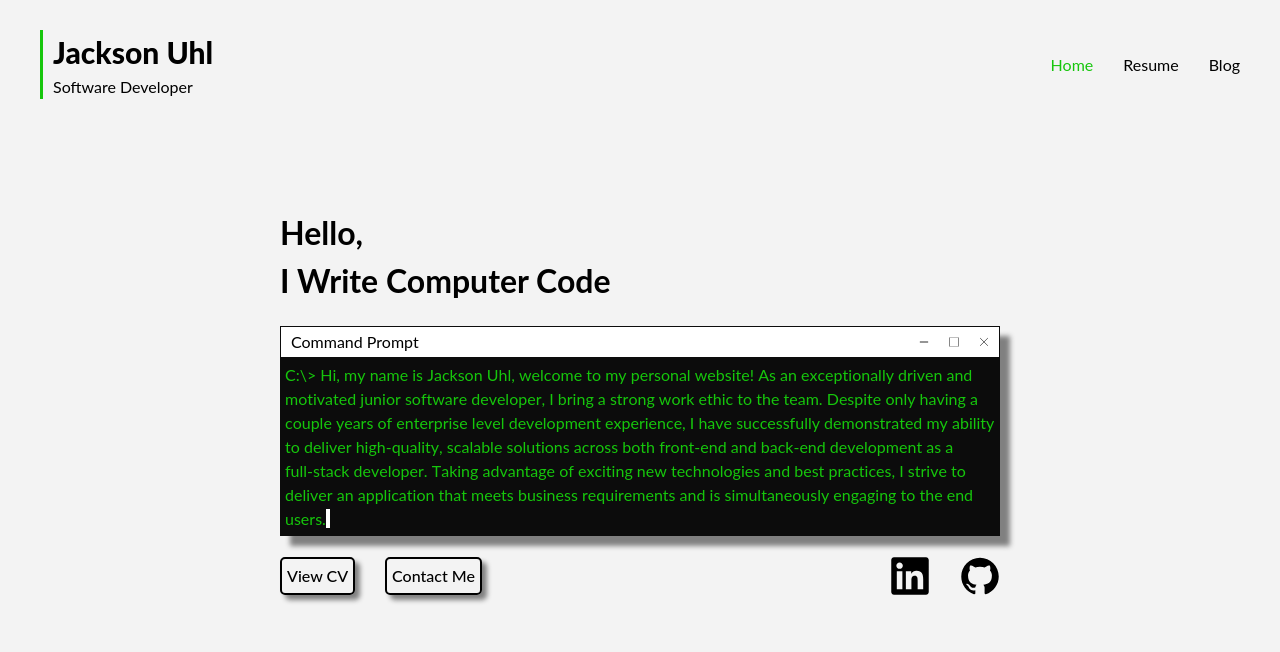
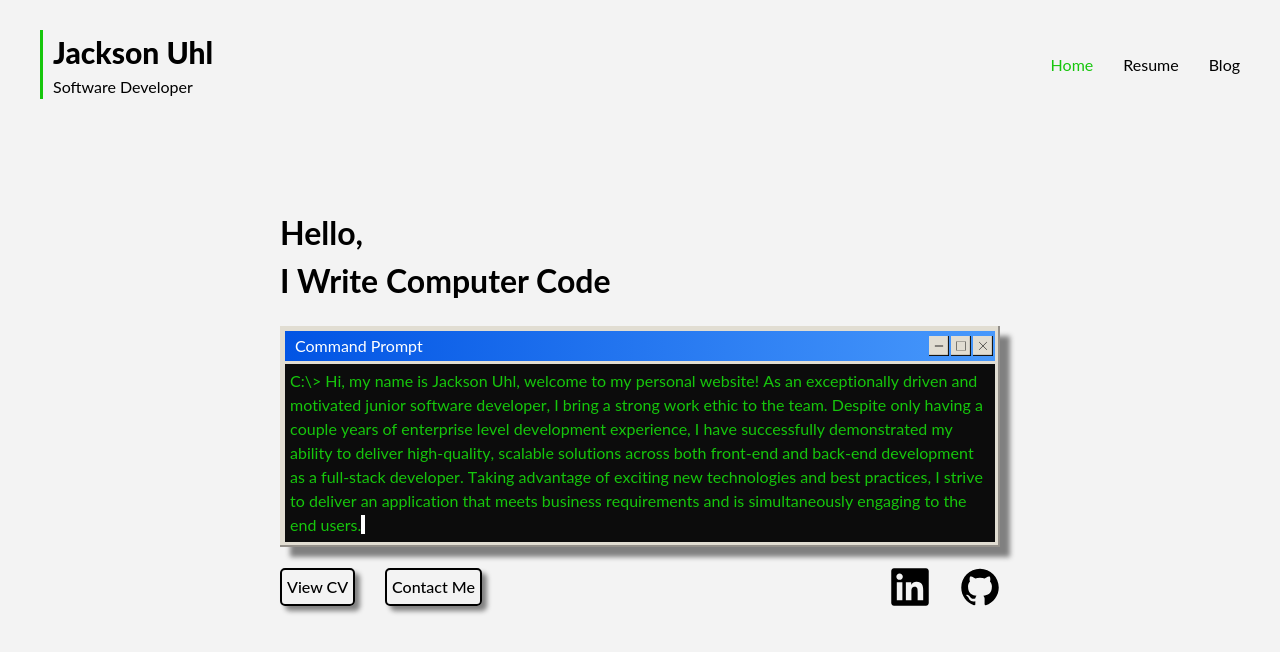
Before and after one commit to JackUhl/Personal_Website, a React (Vite) app: page / in a window 1280 px wide. Shown: the top 652 px of the page. Built offline with nearby package versions, Linux system fonts and the light colour scheme.

Commit message:
Add terminal stylings and set home page to use random styling

```diff
--- a/src/components/RevealComponent/IRevealComponent.ts
+++ b/src/components/RevealComponent/IRevealComponent.ts
@@ -1,4 +1,4 @@
-export default interface IRevealComponent extends React.PropsWithChildren{
+export default interface IRevealComponent extends React.PropsWithChildren {
     timeoutInterval: number;
     repeat?: boolean;
     displayInline?: boolean;
--- a/src/components/TerminalComponent/ITerminalComponent.ts
+++ b/src/components/TerminalComponent/ITerminalComponent.ts
@@ -1,5 +1,8 @@
+import { WindowStyle } from "../../models/enums/WindowStyles";
+
 export interface ITerminalComponent {
     text: string;
     path?: string;
     drive?: string
+    theme?: WindowStyle;
 }
--- a/src/components/TerminalComponent/TerminalComponent.module.css
+++ b/src/components/TerminalComponent/TerminalComponent.module.css
@@ -1,37 +1,7 @@
-.terminalContainer {
-    box-shadow: 10px 10px 5px var(--box-shadow-color);
-}
-
-.terminalWindow {
-    background-color: #ffffff;
-    color: #000000;
-    border: solid #0c0c0c 1px;
-    align-content: center;
-    max-height: 30px;
-
-    img {
-        padding: 10px;
-        width: 10px;
-    }
-
-    .normalButton:hover {
-        background-color: #e5e5e5;
-    }
-
-    .closeButton:hover {
-        background-color: #e8111f;
-    }
-}
-
 .terminalBody {
     background-color: #0c0c0c;
     padding: 5px;
     color: var(--tertiary-color) !important;
-}
-
-.windowTitle {
-    padding-left: 10px;
-    align-content: center;
 }
 
 .blinkFilled {
@@ -41,11 +11,3 @@
 .blinkEmpty {
     background-color: unset;
 }
-
-.opacityHidden {
-    opacity: 0;
-}
-
-.opacityShown {
-    opacity: 1;
-}
--- a/src/components/TerminalComponent/TerminalComponent.tsx
+++ b/src/components/TerminalComponent/TerminalComponent.tsx
@@ -1,12 +1,9 @@
 import ClassnameJoiner from "../../utilities/helpers/ClassnameJoiner";
-import minimizeImage from "../../assets/svg/dash.svg"
-import fullscreenImage from "../../assets/svg/square.svg"
-import closeImage from "../../assets/svg/close.svg"
-import { blinkEmpty, blinkFilled, closeButton, normalButton, opacityHidden, opacityShown, terminalBody, terminalContainer, terminalWindow, windowTitle } from "./TerminalComponent.module.css";
-import { flexRow, justifyContentBetween } from "../../styling/shared.module.css";
+import { blinkEmpty, blinkFilled, terminalBody } from "./TerminalComponent.module.css";
 import { ITerminalComponent } from "./ITerminalComponent";
 import { useEffect, useState } from "react";
 import RevealComponent from "../RevealComponent/RevealComponent";
+import WindowComponent from "../WindowComponent/WindowComponent";
 
 export default function TerminalComponent(props: ITerminalComponent) {
     const [blink, setBlink] = useState(false);
@@ -25,15 +22,7 @@ export default function TerminalComponent(props: ITerminalComponent) {
     }
 
     return(
-        <div className={terminalContainer}>
-            <div className={ClassnameJoiner.join([terminalWindow, flexRow, justifyContentBetween])}>
-                <p className={windowTitle}>Command Prompt</p>
-                <div>
-                    <img src={minimizeImage} className={normalButton}/>
-                    <img src={fullscreenImage} className={normalButton}/>
-                    <img src={closeImage} className={closeButton}/>
-                </div>
-            </div>
+        <WindowComponent title={"Command Prompt"} theme={props.theme}>
             <div className={terminalBody}>
                 <div>
                     <span>{`${props.drive ?? "C"}:\\${props.path ?? ""}> `}</span>
@@ -43,6 +32,6 @@ export default function TerminalComponent(props: ITerminalComponent) {
                     </RevealComponent>
                 </div>
             </div>
-        </div>
+        </WindowComponent>
     )
 }
--- /dev/null
+++ b/src/components/WindowComponent/IWindowComponent.ts
@@ -0,0 +1,6 @@
+import { WindowStyle } from "../../models/enums/WindowStyles";
+
+export default interface IWindowComponent extends React.PropsWithChildren {
+    title: string;
+    theme?: WindowStyle;
+}
--- /dev/null
+++ b/src/components/WindowComponent/WindowComponent.module.css
@@ -0,0 +1,159 @@
+.windowContainer {
+    box-shadow: 10px 10px 5px var(--box-shadow-color);
+}
+
+.xpWindowStyle {
+    background-color: #e1ddd2;
+    padding: 5px;
+    row-gap: 3px;
+    box-shadow: -2px -2px #94908a inset;
+}
+
+.xpToolbarStyle {
+    background: linear-gradient(90deg, rgba(1,84,228,1) 0%, rgba(72,153,252,1) 100%);
+    color: #ffffff;
+    align-content: center;
+    height: 30px;
+}
+
+.xpButtonStyle {
+    padding: 5px;
+    width: 10px;
+    background-color: #e1ddd2;
+    box-shadow: -1px -1px 1px #000000 inset;
+}
+
+.xpButtonStyle:hover {
+    cursor: pointer;
+}
+
+.xpButtonStyle:active {
+    background-color: #96948e;
+}
+
+.xpButtonsStyle {
+    column-gap: 2px;
+    padding-right: 2px;
+}
+
+.sevenWindowStyle {
+    background-color: #0f5c9fc9;
+    padding: 0px 5px 5px 5px;
+    border: 1px solid #ffffff;
+}
+
+.sevenToolbarStyle {
+    color: #000000;
+    align-content: center;
+    height: 30px;
+}
+
+.sevenButtonsStyle {
+    width: 100px;
+}
+
+.sevenButtonNormalStyle {
+    flex: 1;
+    height: 20px;
+    background: rgb(176,204,224);
+    background: linear-gradient(180deg, #b0cce0 15%, #8aacc7 44%, #43739b 58%, #5680ab 85%);
+    border-right: 1px solid black;
+    border-bottom: 1px solid black;
+    border-left: 1px solid black;
+}
+
+.sevenButtonNormalImageStyle {
+    width: 10px;
+    filter: invert(95%) sepia(95%) saturate(21%) hue-rotate(6deg) brightness(104%) contrast(107%);
+}
+
+.sevenButtonNormalStyle:hover {
+    cursor: pointer;
+    background: rgb(189, 219, 241);
+    background: linear-gradient(180deg, rgba(189,219,241,1) 15%, rgba(149,186,215,1) 44%, rgba(77,132,179,1) 58%, rgba(97,143,191,1) 85%);
+}
+
+.sevenButtonNormalStyle:active {
+    background: rgb(157,181,198);
+    background: linear-gradient(180deg, rgba(157,181,198,1) 15%, rgba(120,150,173,1) 44%, rgba(59,101,136,1) 58%, rgba(75,112,149,1) 85%);
+}
+
+.sevenButtonMinimizeStyle {
+    border-bottom-left-radius: 5px;
+}
+
+.sevenButtonCloseStyle {
+    flex: 2;
+    height: 20px;
+    background: rgb(218,161,158);
+    background: linear-gradient(180deg, rgba(218,161,158,1) 15%, rgb(205, 119, 111, 1) 44%, rgba(184, 55, 41, 1) 58%, rgba(154, 75, 68, 1) 85%);
+    border-right: 1px solid black;
+    border-bottom: 1px solid black;
+    border-left: 1px solid black;
+    border-bottom-right-radius: 5px;
+}
+
+.sevenButtonCloseImageStyle {
+    width: 10px;
+    filter: invert(95%) sepia(95%) saturate(21%) hue-rotate(6deg) brightness(104%) contrast(107%);
+}
+
+.sevenButtonCloseStyle:hover {
+    cursor: pointer;
+    background: rgb(212,154,150);
+    background: linear-gradient(180deg, rgba(212,154,150,1) 15%, rgba(218,126,118,1) 44%, rgba(198,60,43,1) 58%, rgba(172,83,75,1) 85%);
+}
+
+.sevenButtonCloseStyle:active {
+    background: rgb(189,138,135);
+    background: linear-gradient(180deg, rgba(189,138,135,1) 15%, rgba(172,99,92,1) 44%, rgba(159,48,35,1) 58%, rgba(124,60,55,1) 85%);
+}
+
+.sevenWindowTitle {
+    text-shadow: 0px 0px 1em #ffffff;
+}
+
+.sevenContentStyle {
+    border: 1px solid #ffffff;
+}
+
+.tenToolbarStyle {
+    background-color: #ffffff;
+    color: #000000;
+    border: solid #0c0c0c 1px;
+    align-content: center;
+    height: 30px;
+}
+
+.tenButtonNormalStyle {
+    padding: 10px;
+    width: 10px;
+}
+
+.tenButtonCloseStyle {
+    padding: 10px;
+    width: 10px;
+}
+
+.tenButtonNormalStyle:hover {
+    cursor: pointer;
+    background-color: #e5e5e5;
+}
+
+.tenButtonNormalStyle:active {
+    background-color: #cacaca;
+}
+
+.tenButtonCloseStyle:hover {
+    cursor: pointer;
+    background-color: #e8111f;
+}
+
+.tenButtonCloseStyle:active {
+    background-color: #b30b16;
+}
+
+.windowTitle {
+    padding-left: 10px;
+    align-content: center;
+}
--- /dev/null
+++ b/src/components/WindowComponent/WindowComponent.tsx
@@ -0,0 +1,84 @@
+import { alignItemsCenter, alignItemsStart, flexColumn, flexRow, justifyContentBetween, justifyContentCenter } from "../../styling/shared.module.css";
+import ClassnameJoiner from "../../utilities/helpers/ClassnameJoiner";
+import IWindowComponent from "./IWindowComponent";
+import { windowContainer, tenToolbarStyle, xpToolbarStyle, windowTitle, xpWindowStyle, xpButtonStyle, xpButtonsStyle, tenButtonNormalStyle, tenButtonCloseStyle, sevenWindowStyle, sevenToolbarStyle, sevenButtonNormalStyle, sevenButtonCloseStyle, sevenButtonMinimizeStyle, sevenWindowTitle, sevenContentStyle, sevenButtonsStyle, sevenButtonNormalImageStyle, sevenButtonCloseImageStyle } from "./WindowComponent.module.css";
+import minimizeImage from "../../assets/svg/dash.svg"
+import fullscreenImage from "../../assets/svg/square.svg"
+import closeImage from "../../assets/svg/close.svg"
+import { WindowStyle } from "../../models/enums/WindowStyles";
+
+export default function WindowComponent(props: IWindowComponent) {
+    const xpStyle = (
+        <div className={windowContainer}>
+            <div className={ClassnameJoiner.join([xpWindowStyle, flexColumn])}>
+                <div className={ClassnameJoiner.join([xpToolbarStyle, flexRow, justifyContentBetween])}>
+                    <p className={windowTitle}>{props.title}</p>
+                    <div className={ClassnameJoiner.join([flexRow, alignItemsCenter, xpButtonsStyle])}>
+                        <img src={minimizeImage} className={xpButtonStyle}/>
+                        <img src={fullscreenImage} className={xpButtonStyle}/>
+                        <img src={closeImage} className={xpButtonStyle}/>
+                    </div>
+                </div>
+                {props.children}
+            </div>
+        </div>
+    )
+
+    const sevenStyle = (
+        <div className={windowContainer}>
+            <div className={ClassnameJoiner.join([sevenWindowStyle, flexColumn])}>
+                <div className={ClassnameJoiner.join([sevenToolbarStyle, flexRow, justifyContentBetween])}>
+                    <p className={ClassnameJoiner.join([windowTitle, sevenWindowTitle])}>{props.title}</p>
+                    <div className={ClassnameJoiner.join([flexRow, alignItemsStart, sevenButtonsStyle])}>
+                        <div className={ClassnameJoiner.join([flexRow, justifyContentCenter, alignItemsCenter, sevenButtonNormalStyle, sevenButtonMinimizeStyle])}>
+                            <img src={minimizeImage} className={sevenButtonNormalImageStyle}/>
+                        </div>
+                        <div className={ClassnameJoiner.join([flexRow, justifyContentCenter, alignItemsCenter, sevenButtonNormalStyle])}>
+                            <img src={fullscreenImage} className={sevenButtonNormalImageStyle}/>
+                        </div>
+                        <div className={ClassnameJoiner.join([flexRow, justifyContentCenter, alignItemsCenter, sevenButtonCloseStyle])}>
+                            <img src={closeImage} className={sevenButtonCloseImageStyle}/>
+                        </div>
+                    </div>
+                </div>
+                <div className={sevenContentStyle}>
+                    {props.children}
+                </div>
+            </div>
+        </div>
+    )
+
+    const tenStyle = (
+        <div className={windowContainer}>
+            <div className={ClassnameJoiner.join([flexColumn])}>
+                <div className={ClassnameJoiner.join([tenToolbarStyle, flexRow, justifyContentBetween])}>
+                    <p className={windowTitle}>{props.title}</p>
+                    <div className={ClassnameJoiner.join([flexRow, alignItemsCenter])}>
+                        <img src={minimizeImage} className={tenButtonNormalStyle}/>
+                        <img src={fullscreenImage} className={tenButtonNormalStyle}/>
+                        <img src={closeImage} className={tenButtonCloseStyle}/>
+                    </div>
+                </div>
+                {props.children}
+            </div>
+        </div>
+    )
+
+    const getStyle = () => {
+        if(props.theme == WindowStyle.Xp) {
+            return xpStyle;
+        }
+        else if(props.theme == WindowStyle.Seven) {
+            return sevenStyle;
+        }
+        else {
+            return tenStyle
+        }
+    }
+
+    return (
+        <div>
+            {getStyle()}
+        </div>
+    )
+}
--- /dev/null
+++ b/src/models/enums/WindowStyles.ts
@@ -0,0 +1,5 @@
+export enum WindowStyle {
+    Xp,
+    Seven,
+    Ten
+}
--- a/src/pages/Home/Home.tsx
+++ b/src/pages/Home/Home.tsx
@@ -1,7 +1,7 @@
 import { alignItemsCenter, columnGap, flexRow, flexWrap, justifyContentBetween, rowGap } from "../../styling/shared.module.css";
 import ClassnameJoiner from "../../utilities/helpers/ClassnameJoiner";
 import { contactIcon, contactContainer, mobileHomeContainer, desktopHomeContainer} from "./Home.module.css"
-import { useContext } from "react";
+import { useContext, useState } from "react";
 import { IsMobileContext } from "../../contexts/IsMobileContext";
 import TerminalComponent from "../../components/TerminalComponent/TerminalComponent";
 import linkedin from "../../assets/svg/linkedin.svg"
@@ -10,8 +10,10 @@ import { emailAddress, githubUrl, linkedInUrl } from "../../models/constants/Ext
 import ButtonComponent from "../../components/ButtonComponent/ButtonComponent";
 import resume from "../../assets/docs/ResumePage.pdf"
 import RevealComponent from "../../components/RevealComponent/RevealComponent";
+import { WindowStyle } from "../../models/enums/WindowStyles";
 
 export default function Home() {
+    const [randomWindowStyle] = useState<WindowStyle>(Math.floor(Math.random() * Object.keys(WindowStyle).length));
     const isMobile = useContext(IsMobileContext);
 
     return (
@@ -20,6 +22,7 @@ export default function Home() {
                 <h1>Hello,<br/>I Write Computer Code</h1>
                 <TerminalComponent
                     text={"Hi, my name is Jackson Uhl, welcome to my personal website! As an exceptionally driven and motivated junior software developer, I bring a strong work ethic to the team. Despite only having a couple years of enterprise level development experience, I have successfully demonstrated my ability to deliver high-quality, scalable solutions across both front-end and back-end development as a full-stack developer. Taking advantage of exciting new technologies and best practices, I strive to deliver an application that meets business requirements and is simultaneously engaging to the end users."}
+                    theme={randomWindowStyle}
                 />
                 <div className={ClassnameJoiner.join([contactContainer, flexRow, justifyContentBetween, alignItemsCenter, flexWrap, rowGap])}>
                     <div className={ClassnameJoiner.join([flexRow, alignItemsCenter, columnGap])}>
```
Also changed, not shown: src/components/RevealComponent/RevealComponent.tsx (+5 -4 lines), src/pages/Blog/Blog.tsx (+5 -5 lines).
